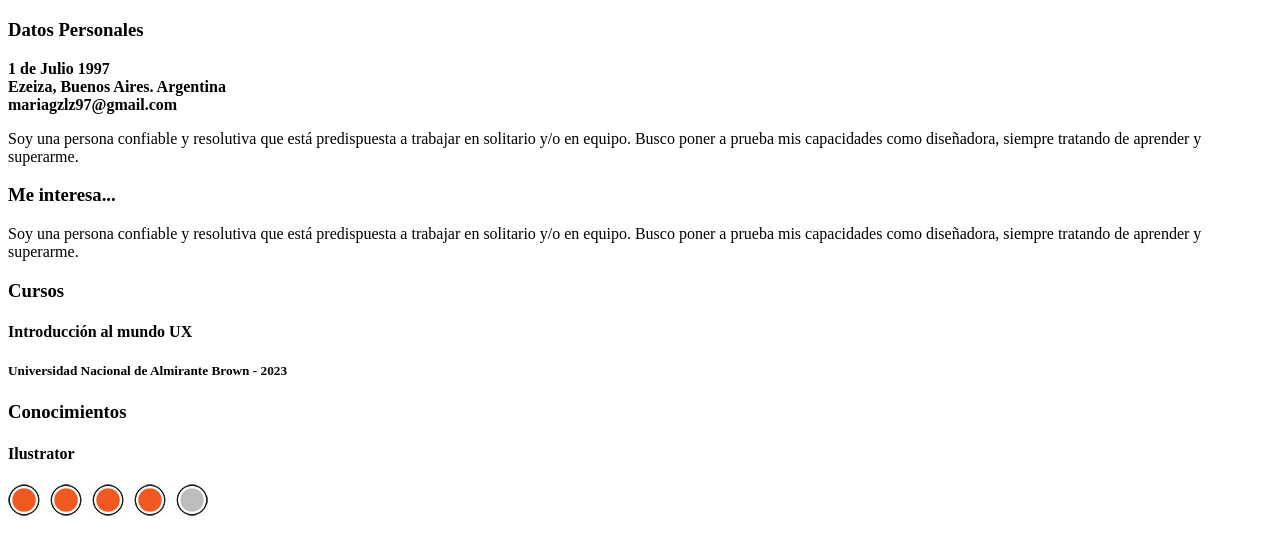
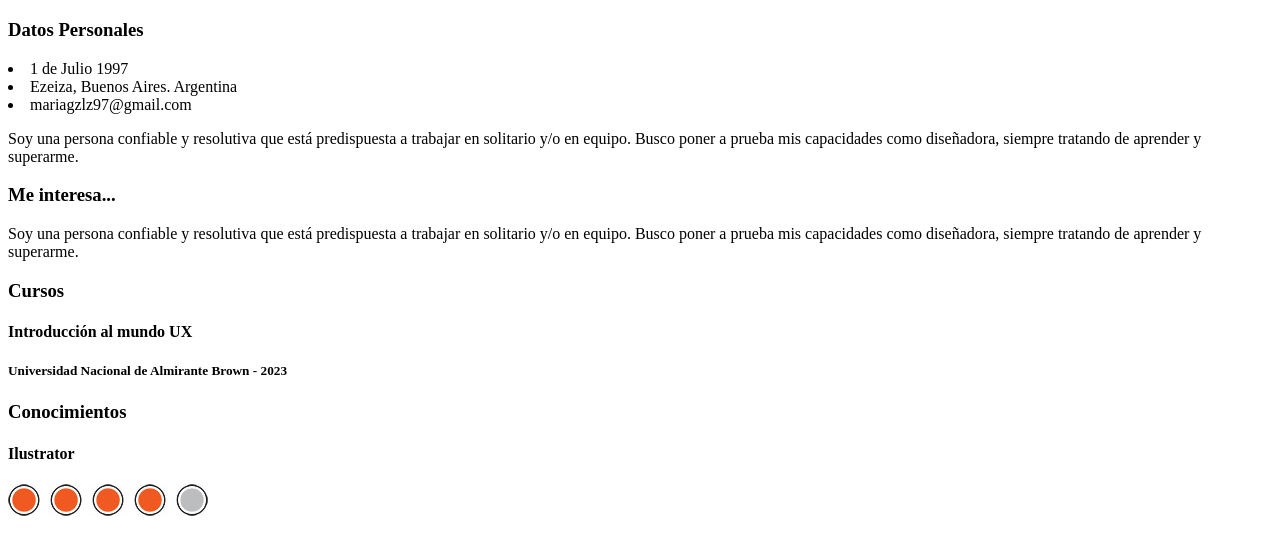
Before and after one commit to mariagzlz/maria, a plain HTML site: page index.html in a window 1280 px wide. Shown: the part 243-781 px from the top of the page. Drawn offline with Linux system fonts and the light colour scheme.

Commit message:
cambie los datos personales con etiquetas li

```diff
--- a/index.html
+++ b/index.html
@@ -10,7 +10,7 @@
 
 <body>
 	<header>
-		<img src= alt="Imagen de perfil" type="img" width="170px" height="170px">
+		<img src=  alt="Imagen de perfil" type="img" width="170px" height="170px">
 			<h1>Gonzalez, Maria Cecilia</h1>
 	</header>
 	<main>
@@ -18,7 +18,12 @@
 			<seccion>
 				<h3>Datos Personales</h3>
 				<article>
-					<b>1 de Julio 1997<br>Ezeiza, Buenos Aires. Argentina<br>mariagzlz97@gmail.com</b>
+					<li>1 de Julio 1997
+					</li>
+					<li>Ezeiza, Buenos Aires. Argentina
+					</li>
+					<li>mariagzlz97@gmail.com
+					</li>
 				</article>
 				<article>
 					<p>Soy una persona confiable y resolutiva que está predispuesta a trabajar en solitario y/o en equipo. Busco poner a prueba mis capacidades como diseñadora, siempre tratando de aprender y superarme.</p>
@@ -91,6 +96,7 @@
 			<img src= >
 			</article>
 	</nav>
+
 </footer>
 </body>
 </html>
```
Also changed, not shown: prueba.txt (added).
